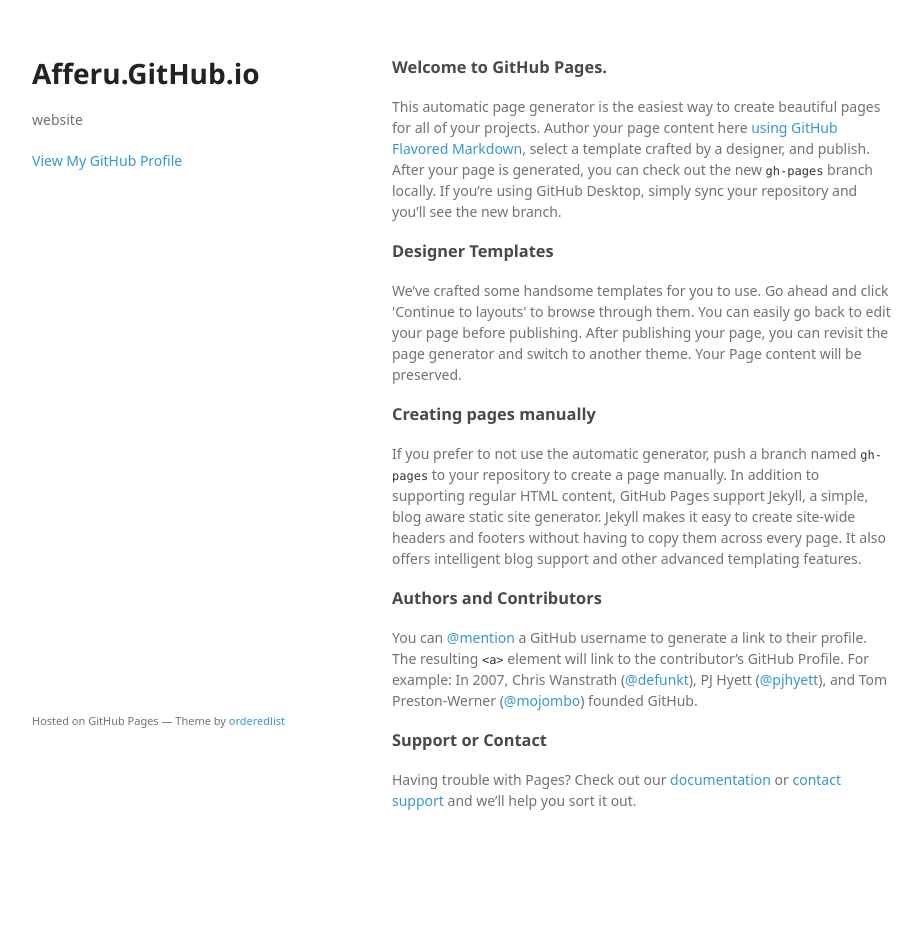
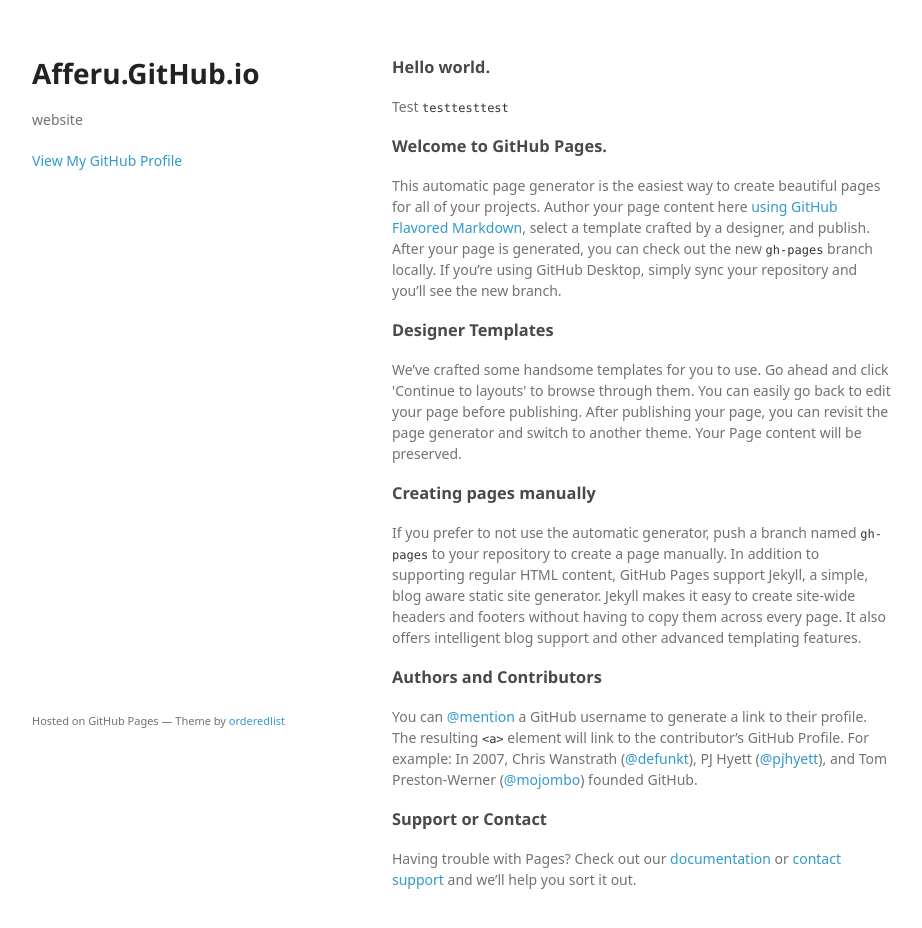
Before and after one commit to afferu/afferu.github.io, a plain HTML site: page index.html in a window 1280 px wide. Shown: the whole page, without its empty margins (178-1100 px from the left). Before the commit the page ends 881 px from the top, so only its background shows below. Drawn offline with Linux system fonts and the light colour scheme; a web font is replaced by a local one.

Commit message:
Test commit

```diff
--- a/index.html
+++ b/index.html
@@ -23,6 +23,12 @@
 
       </header>
       <section>
+<h3>
+<a id="welcome-to-github-pages" class="anchor" href="#welcome-to-github-pages" aria-hidden="true"><span aria-hidden="true" class="octicon octicon-link"></span></a>Hello world.</h3>
+
+<p>Test <code>testtesttest</code></p>
+
+
         <h3>
 <a id="welcome-to-github-pages" class="anchor" href="#welcome-to-github-pages" aria-hidden="true"><span aria-hidden="true" class="octicon octicon-link"></span></a>Welcome to GitHub Pages.</h3>
 
```
